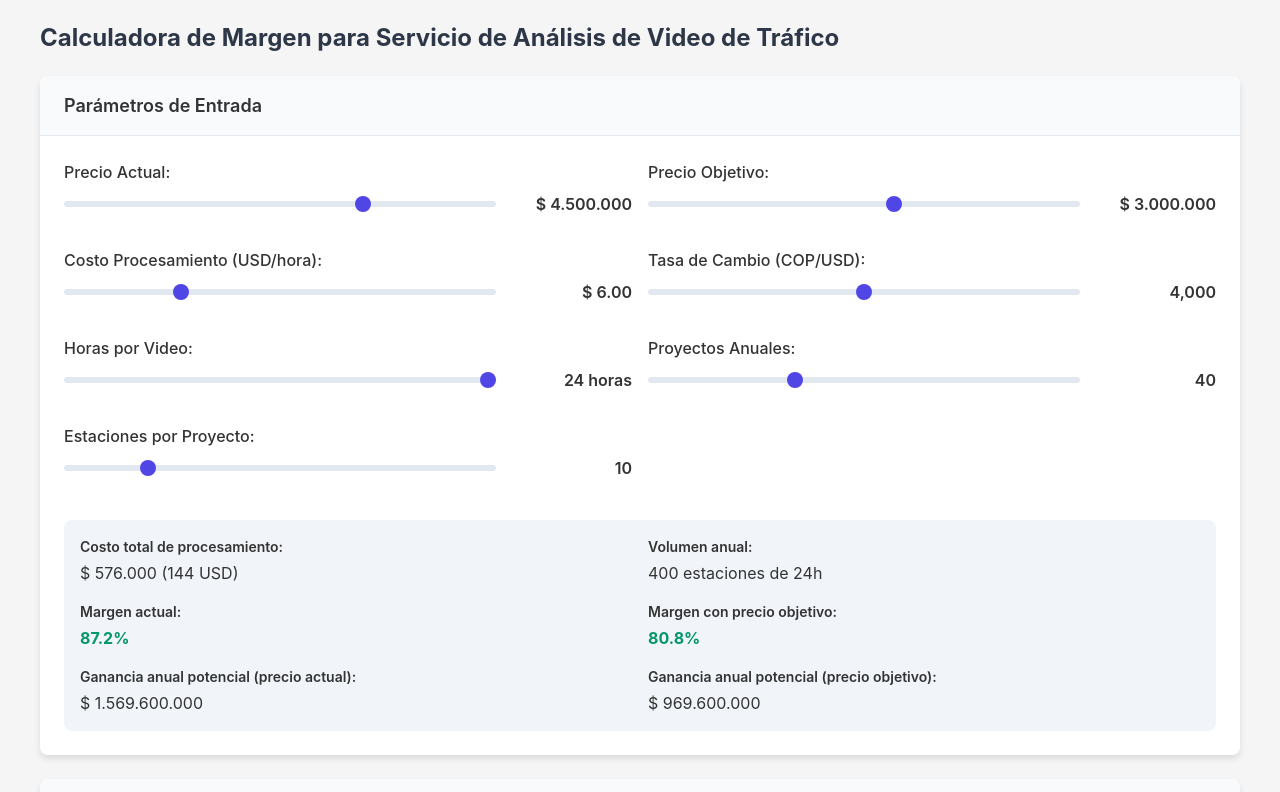
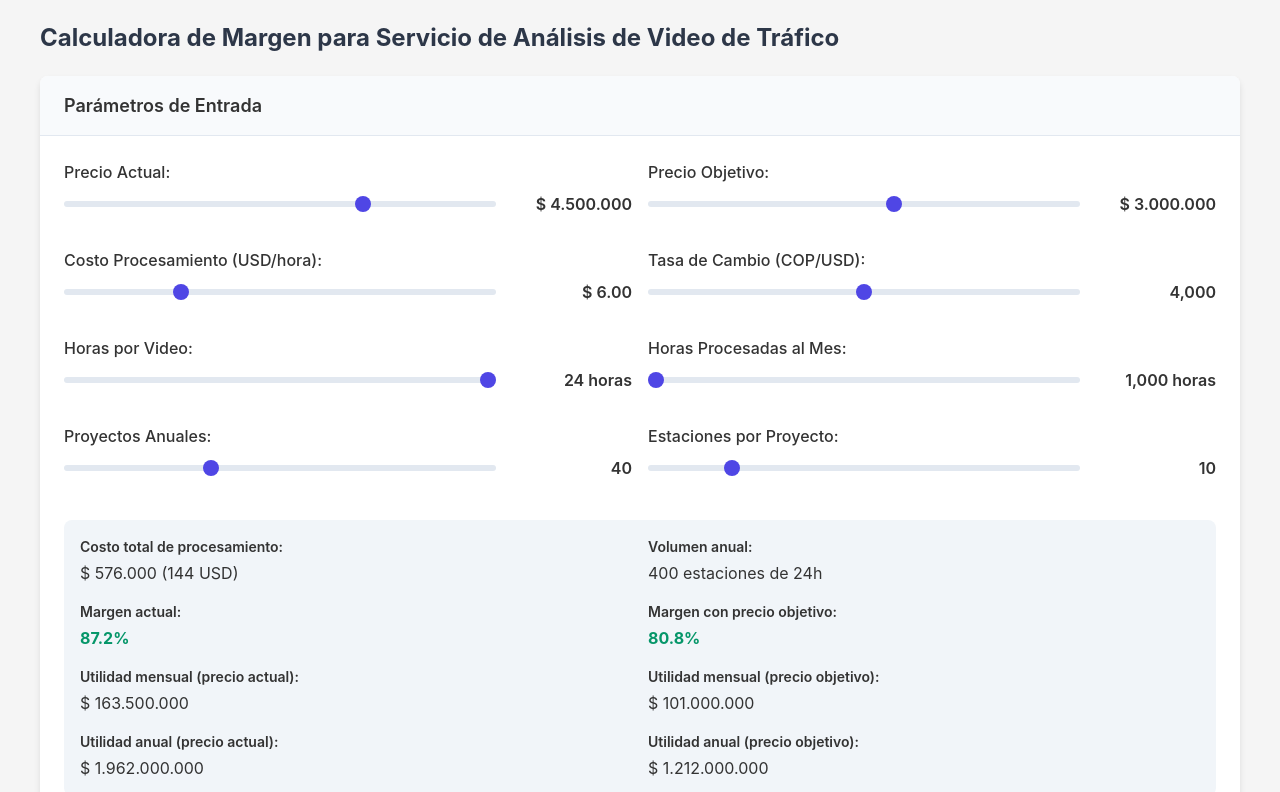
Before and after one commit to jcuervo79/CalyMayor-, a plain HTML site: page index.html in a window 1280 px wide. Shown: the top 792 px of the page. Drawn offline with Linux system fonts and the light colour scheme.

Commit message:
Update index.html
se adicionan nuevas variables

```diff
--- a/index.html
+++ b/index.html
@@ -254,6 +254,14 @@
                     </div>
 
                     <div class="form-group">
+                        <label for="monthlyHours">Horas Procesadas al Mes:</label>
+                        <div class="slider-container">
+                            <input type="range" id="monthlyHours" class="slider" min="1000" max="20000" step="1000" value="1000">
+                            <span id="monthlyHoursValue" class="slider-value">1,000 horas</span>
+                        </div>
+                    </div>
+
+                    <div class="form-group">
                         <label for="annualProjects">Proyectos Anuales:</label>
                         <div class="slider-container">
                             <input type="range" id="annualProjects" class="slider" min="10" max="100" step="5" value="40">
@@ -293,13 +301,23 @@
                         </div>
 
                         <div class="result-item">
-                            <h3>Ganancia anual potencial (precio actual):</h3>
-                            <p id="currentAnnualProfit">$ 1,569,600,000</p>
+                            <h3>Utilidad mensual (precio actual):</h3>
+                            <p id="currentMonthlyProfit">$ 131,766,667</p>
                         </div>
 
                         <div class="result-item">
-                            <h3>Ganancia anual potencial (precio objetivo):</h3>
-                            <p id="targetAnnualProfit">$ 969,600,000</p>
+                            <h3>Utilidad mensual (precio objetivo):</h3>
+                            <p id="targetMonthlyProfit">$ 87,766,667</p>
+                        </div>
+
+                        <div class="result-item">
+                            <h3>Utilidad anual (precio actual):</h3>
+                            <p id="currentAnnualProfit">$ 1,581,200,000</p>
+                        </div>
+
+                        <div class="result-item">
+                            <h3>Utilidad anual (precio objetivo):</h3>
+                            <p id="targetAnnualProfit">$ 1,053,200,000</p>
                         </div>
                     </div>
                 </div>
@@ -355,6 +373,7 @@
         let hourlyProcessingCost = 6;
         let exchangeRate = 4000;
         let hoursPerVideo = 24;
+        let monthlyHours = 1000;
         let annualProjects = 40;
         let stationsPerProject = 10;
 
@@ -363,6 +382,8 @@
         let currentMargin = 0;
         let targetMargin = 0;
         let annualVolume = 0;
+        let currentMonthlyProfit = 0;
+        let targetMonthlyProfit = 0;
         let currentAnnualProfit = 0;
         let targetAnnualProfit = 0;
         let priceRange = [];
@@ -373,6 +394,7 @@
         const hourlyProcessingCostSlider = document.getElementById('hourlyProcessingCost');
         const exchangeRateSlider = document.getElementById('exchangeRate');
         const hoursPerVideoSlider = document.getElementById('hoursPerVideo');
+        const monthlyHoursSlider = document.getElementById('monthlyHours');
         const annualProjectsSlider = document.getElementById('annualProjects');
         const stationsPerProjectSlider = document.getElementById('stationsPerProject');
 
@@ -381,6 +403,7 @@
         const hourlyProcessingCostValue = document.getElementById('hourlyProcessingCostValue');
         const exchangeRateValue = document.getElementById('exchangeRateValue');
         const hoursPerVideoValue = document.getElementById('hoursPerVideoValue');
+        const monthlyHoursValue = document.getElementById('monthlyHoursValue');
         const annualProjectsValue = document.getElementById('annualProjectsValue');
         const stationsPerProjectValue = document.getElementById('stationsPerProjectValue');
 
@@ -388,6 +411,8 @@
         const annualVolumeElement = document.getElementById('annualVolume');
         const currentMarginElement = document.getElementById('currentMargin');
         const targetMarginElement = document.getElementById('targetMargin');
+        const currentMonthlyProfitElement = document.getElementById('currentMonthlyProfit');
+        const targetMonthlyProfitElement = document.getElementById('targetMonthlyProfit');
         const currentAnnualProfitElement = document.getElementById('currentAnnualProfit');
         const targetAnnualProfitElement = document.getElementById('targetAnnualProfit');
 
@@ -411,17 +436,26 @@
 
         // Función para calcular todos los valores derivados
         function calculateValues() {
-            // Costo de procesamiento en COP
-            processingCostCOP = hourlyProcessingCost * hoursPerVideo * exchangeRate;
+            // Costo de procesamiento en COP por hora de video
+            const hourlyProcessingCostCOP = hourlyProcessingCost * exchangeRate;
+            processingCostCOP = hourlyProcessingCostCOP * hoursPerVideo;
 
             // Márgenes
             currentMargin = ((currentPrice - processingCostCOP) / currentPrice) * 100;
             targetMargin = ((targetPrice - processingCostCOP) / targetPrice) * 100;
 
-            // Volumen anual y ganancias
+            // Utilidad basada en horas mensuales y anuales
+            const hourlyProfitCurrent = (currentPrice / hoursPerVideo) - hourlyProcessingCostCOP;
+            const hourlyProfitTarget = (targetPrice / hoursPerVideo) - hourlyProcessingCostCOP;
+
+            currentMonthlyProfit = hourlyProfitCurrent * monthlyHours;
+            targetMonthlyProfit = hourlyProfitTarget * monthlyHours;
+
+            currentAnnualProfit = currentMonthlyProfit * 12;
+            targetAnnualProfit = targetMonthlyProfit * 12;
+
+            // Volumen anual para referencia
             annualVolume = annualProjects * stationsPerProject;
-            currentAnnualProfit = (currentPrice - processingCostCOP) * annualVolume;
-            targetAnnualProfit = (targetPrice - processingCostCOP) * annualVolume;
 
             // Datos para análisis de sensibilidad
             const minPrice = processingCostCOP * 1.1; // Mínimo 10% de margen
@@ -432,7 +466,10 @@
             for (let i = 0; i <= 10; i++) {
                 const price = minPrice + (step * i);
                 const margin = ((price - processingCostCOP) / price) * 100;
-                const annualProfit = (price - processingCostCOP) * annualVolume;
+                const hourlyProfit = (price / hoursPerVideo) - hourlyProcessingCostCOP;
+                const monthlyProfit = hourlyProfit * monthlyHours;
+                const annualProfit = monthlyProfit * 12;
+
                 priceRange.push({
                     price: Math.round(price),
                     margin: Math.round(margin * 10) / 10,
@@ -449,6 +486,7 @@
             hourlyProcessingCostValue.textContent = '$ ' + hourlyProcessingCost.toFixed(2);
             exchangeRateValue.textContent = exchangeRate.toLocaleString();
             hoursPerVideoValue.textContent = hoursPerVideo + ' horas';
+            monthlyHoursValue.textContent = monthlyHours.toLocaleString() + ' horas';
             annualProjectsValue.textContent = annualProjects.toString();
             stationsPerProjectValue.textContent = stationsPerProject.toString();
 
@@ -461,6 +499,9 @@
 
             targetMarginElement.textContent = formatPercent(targetMargin);
             targetMarginElement.className = targetMargin > 50 ? 'green' : 'yellow';
+
+            currentMonthlyProfitElement.textContent = formatCurrency(currentMonthlyProfit);
+            targetMonthlyProfitElement.textContent = formatCurrency(targetMonthlyProfit);
 
             currentAnnualProfitElement.textContent = formatCurrency(currentAnnualProfit);
             targetAnnualProfitElement.textContent = formatCurrency(targetAnnualProfit);
@@ -732,6 +773,12 @@
             updateUI();
         });
 
+        monthlyHoursSlider.addEventListener('input', function() {
+            monthlyHours = parseInt(this.value);
+            calculateValues();
+            updateUI();
+        });
+
         annualProjectsSlider.addEventListener('input', function() {
             annualProjects = parseInt(this.value);
             calculateValues();
```
